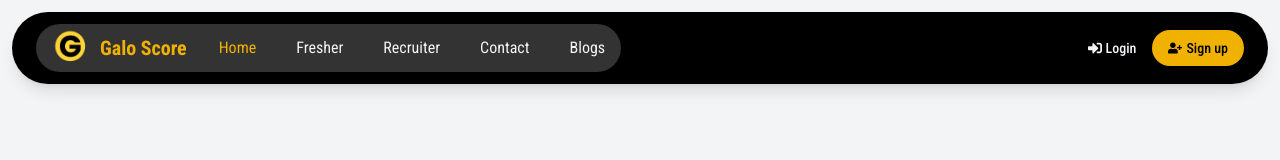
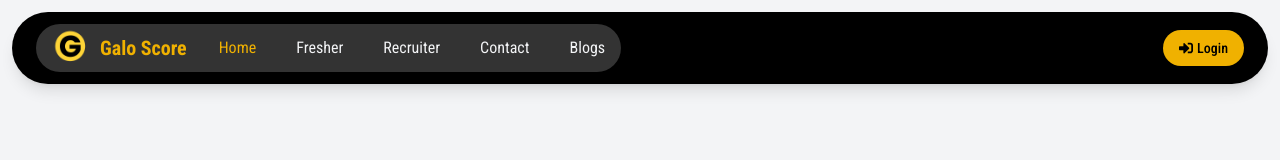
Before and after one commit to naveen93100/galoscore_frontend, a React (Vite) app: page / in a window 1280 px wide. Shown: the top 160 px of the page. Built offline with nearby package versions, Linux system fonts and the light colour scheme; a web font is replaced by a local one.

Commit message:
some changes

```diff
--- a/src/components/Navbar.jsx
+++ b/src/components/Navbar.jsx
@@ -11,8 +11,6 @@ const Navbar = () => {
     { name: "Recruiter", to: "/recruiter " },
     { name: "Contact", to: "/contact" },
     { name: "Blogs", to: "/blogs" },
-
-    // { name: "Certificate", to: "/certificate" },
   ];
 
   useEffect(() => {
@@ -57,18 +55,18 @@ const Navbar = () => {
         <div className="hidden lg:flex items-center space-x-4">
           <Link
             to="/login"
-            className="flex items-center space-x-1 text-gray-100 hover:text-yellow-500 font-medium text-sm"
+            className="flex items-center space-x-1 bg-yellow-500 text-black px-4 py-2 rounded-full hover:bg-yellow-400 font-medium text-sm"
           >
             <FaSignInAlt />
             <span>Login</span>
           </Link>
-          <Link
+          {/* <Link
             to="/signup"
             className="flex items-center space-x-1 bg-yellow-500 text-black px-4 py-2 rounded-full hover:bg-yellow-400 font-medium text-sm"
           >
             <FaUserPlus />
             <span>Sign up</span>
-          </Link>
+          </Link> */}
         </div>
 
         {/* Mobile menu icon */}
```
